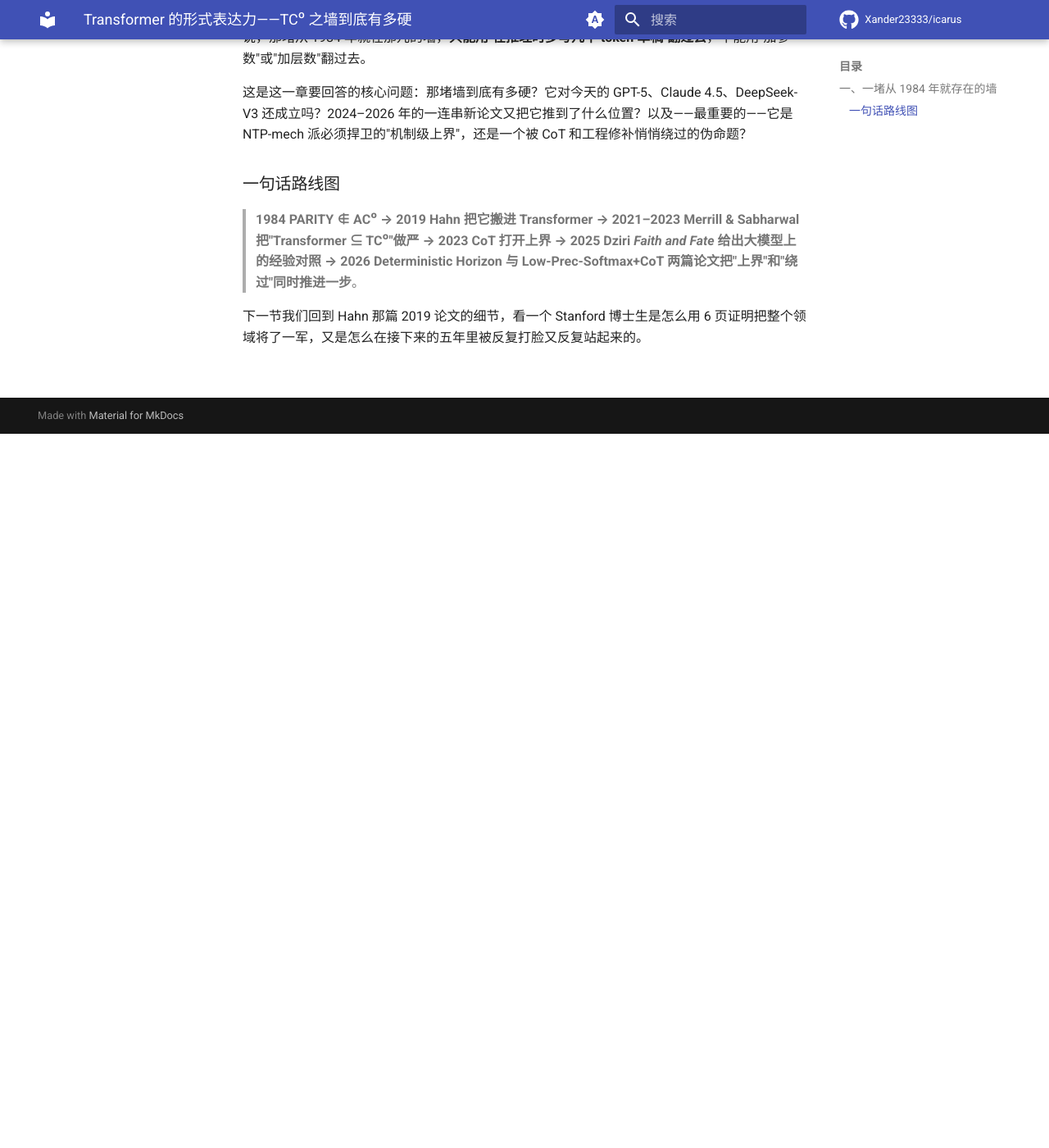
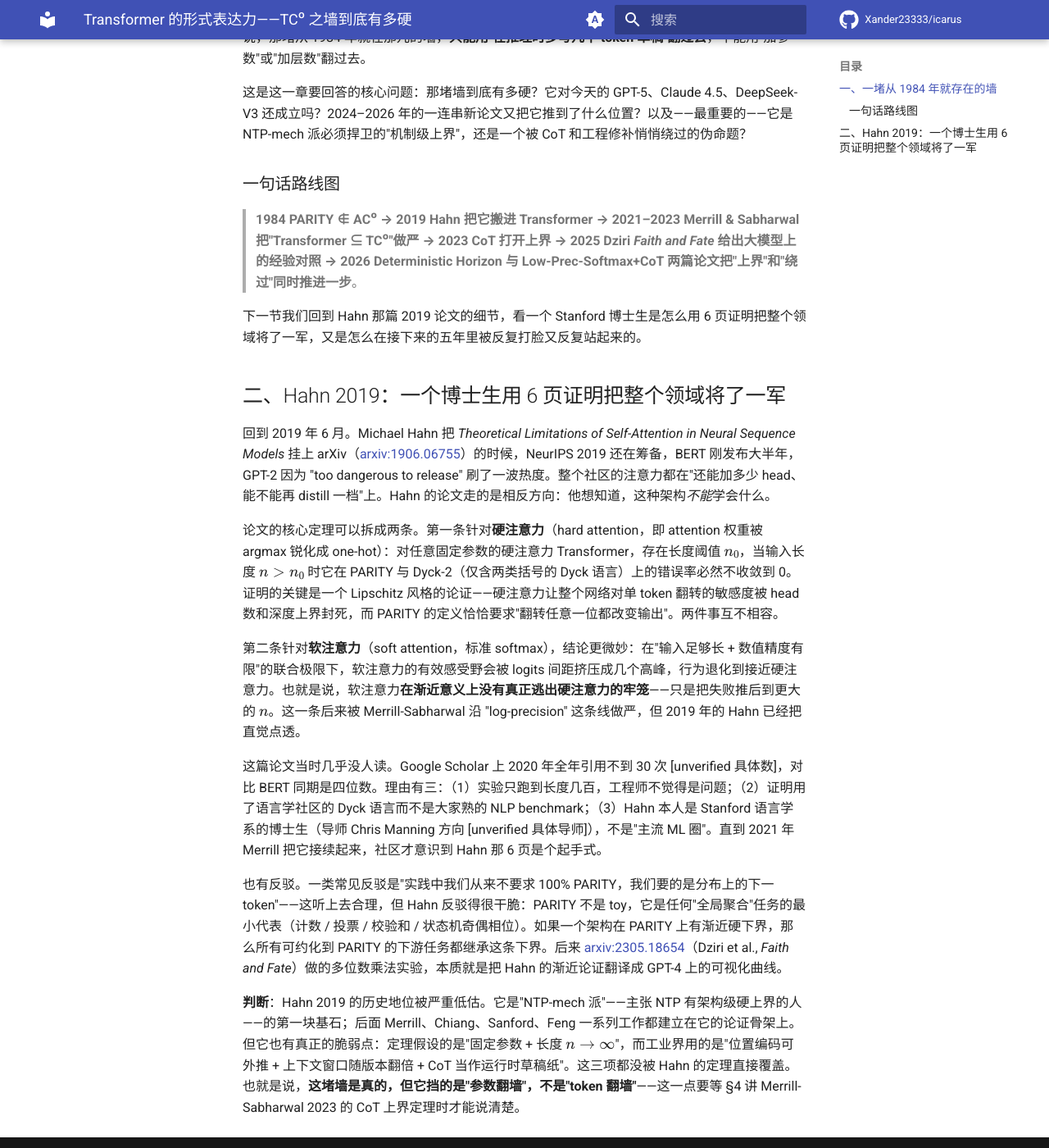
Before and after one commit to Xander23333/icarus, an MkDocs documentation site: the page built from wiki/ntp/samples/N2-the-tc0-wall.md, in a window 1280 px wide and 1400 px high, scrolled down 871 px. Shown: the whole window at 82% size. Built offline with MkDocs 1.6.1 and Material for MkDocs 9.7.7, drawn with Linux system fonts in a browser that asks for light colours; comment, search, counter and statistics services are not loaded; some of the changed text lies outside the part shown.

Commit message:
[NTP-Deepen] 2026-05-26 22:30 UTC continued N2 §2 Hahn-2019 deep-dive (+~2950 chars)

```diff
--- a/wiki/ntp/samples/N2-the-tc0-wall.md
+++ b/wiki/ntp/samples/N2-the-tc0-wall.md
@@ -1,7 +1,7 @@
 # Transformer 的形式表达力——TC⁰ 之墙到底有多硬
 
 > NTP 候选样章 N2。作者：Xander Xu。
-> 状态：🔨 推进中（§1 已写，约 900 字 / 估计全文 4500 字）。
+> 状态：🔨 推进中（§1–§2 已写，约 1800 字 / 估计全文 4500 字）。
 
 ## 一、一堵从 1984 年就存在的墙
 
@@ -19,4 +19,18 @@
 
 下一节我们回到 Hahn 那篇 2019 论文的细节，看一个 Stanford 博士生是怎么用 6 页证明把整个领域将了一军，又是怎么在接下来的五年里被反复打脸又反复站起来的。
 
-<!-- TODO: §2 Hahn 2019 与"硬注意力"的代价；§3 Merrill–Sabharwal 三部曲与 TC⁰ 的精确刻画；§4 CoT 如何翻墙以及代价是什么；§5 Faith-and-Fate / Deterministic Horizon 的经验对照；§6 反例：summarized CoT、低精度 softmax、tokenization 的暗门；尾声：墙还在，但门也在。 -->
+## 二、Hahn 2019：一个博士生用 6 页证明把整个领域将了一军
+
+回到 2019 年 6 月。Michael Hahn 把 *Theoretical Limitations of Self-Attention in Neural Sequence Models* 挂上 arXiv（[arxiv:1906.06755](https://arxiv.org/abs/1906.06755)）的时候，NeurIPS 2019 还在筹备，BERT 刚发布大半年，GPT-2 因为 "too dangerous to release" 刷了一波热度。整个社区的注意力都在"还能加多少 head、能不能再 distill 一档"上。Hahn 的论文走的是相反方向：他想知道，这种架构*不能*学会什么。
+
+论文的核心定理可以拆成两条。第一条针对**硬注意力**（hard attention，即 attention 权重被 argmax 锐化成 one-hot）：对任意固定参数的硬注意力 Transformer，存在长度阈值 $n_0$，当输入长度 $n > n_0$ 时它在 PARITY 与 Dyck-2（仅含两类括号的 Dyck 语言）上的错误率必然不收敛到 0。证明的关键是一个 Lipschitz 风格的论证——硬注意力让整个网络对单 token 翻转的敏感度被 head 数和深度上界封死，而 PARITY 的定义恰恰要求"翻转任意一位都改变输出"。两件事互不相容。
+
+第二条针对**软注意力**（soft attention，标准 softmax），结论更微妙：在"输入足够长 + 数值精度有限"的联合极限下，软注意力的有效感受野会被 logits 间距挤压成几个高峰，行为退化到接近硬注意力。也就是说，软注意力**在渐近意义上没有真正逃出硬注意力的牢笼**——只是把失败推后到更大的 $n$。这一条后来被 Merrill-Sabharwal 沿 "log-precision" 这条线做严，但 2019 年的 Hahn 已经把直觉点透。
+
+这篇论文当时几乎没人读。Google Scholar 上 2020 年全年引用不到 30 次 [unverified 具体数]，对比 BERT 同期是四位数。理由有三：（1）实验只跑到长度几百，工程师不觉得是问题；（2）证明用了语言学社区的 Dyck 语言而不是大家熟的 NLP benchmark；（3）Hahn 本人是 Stanford 语言学系的博士生（导师 Chris Manning 方向 [unverified 具体导师]），不是"主流 ML 圈"。直到 2021 年 Merrill 把它接续起来，社区才意识到 Hahn 那 6 页是个起手式。
+
+也有反驳。一类常见反驳是"实践中我们从来不要求 100% PARITY，我们要的是分布上的下一 token"——这听上去合理，但 Hahn 反驳得很干脆：PARITY 不是 toy，它是任何"全局聚合"任务的最小代表（计数 / 投票 / 校验和 / 状态机奇偶相位）。如果一个架构在 PARITY 上有渐近硬下界，那么所有可约化到 PARITY 的下游任务都继承这条下界。后来 [arxiv:2305.18654](https://arxiv.org/abs/2305.18654)（Dziri et al., *Faith and Fate*）做的多位数乘法实验，本质就是把 Hahn 的渐近论证翻译成 GPT-4 上的可视化曲线。
+
+**判断**：Hahn 2019 的历史地位被严重低估。它是"NTP-mech 派"——主张 NTP 有架构级硬上界的人——的第一块基石；后面 Merrill、Chiang、Sanford、Feng 一系列工作都建立在它的论证骨架上。但它也有真正的脆弱点：定理假设的是"固定参数 + 长度 $n \to \infty$"，而工业界用的是"位置编码可外推 + 上下文窗口随版本翻倍 + CoT 当作运行时草稿纸"。这三项都没被 Hahn 的定理直接覆盖。也就是说，**这堵墙是真的，但它挡的是"参数翻墙"，不是"token 翻墙"**——这一点要等 §4 讲 Merrill-Sabharwal 2023 的 CoT 上界定理时才能说清楚。
+
+<!-- TODO: §3 Merrill–Sabharwal 三部曲与 TC⁰ 的精确刻画；§4 CoT 如何翻墙以及代价是什么；§5 Faith-and-Fate / Deterministic Horizon 的经验对照；§6 反例：summarized CoT、低精度 softmax、tokenization 的暗门；尾声：墙还在，但门也在。 -->
```
Also changed, not shown: wiki/ntp/samples/README.md (+1 -1 lines), 1 other file.
